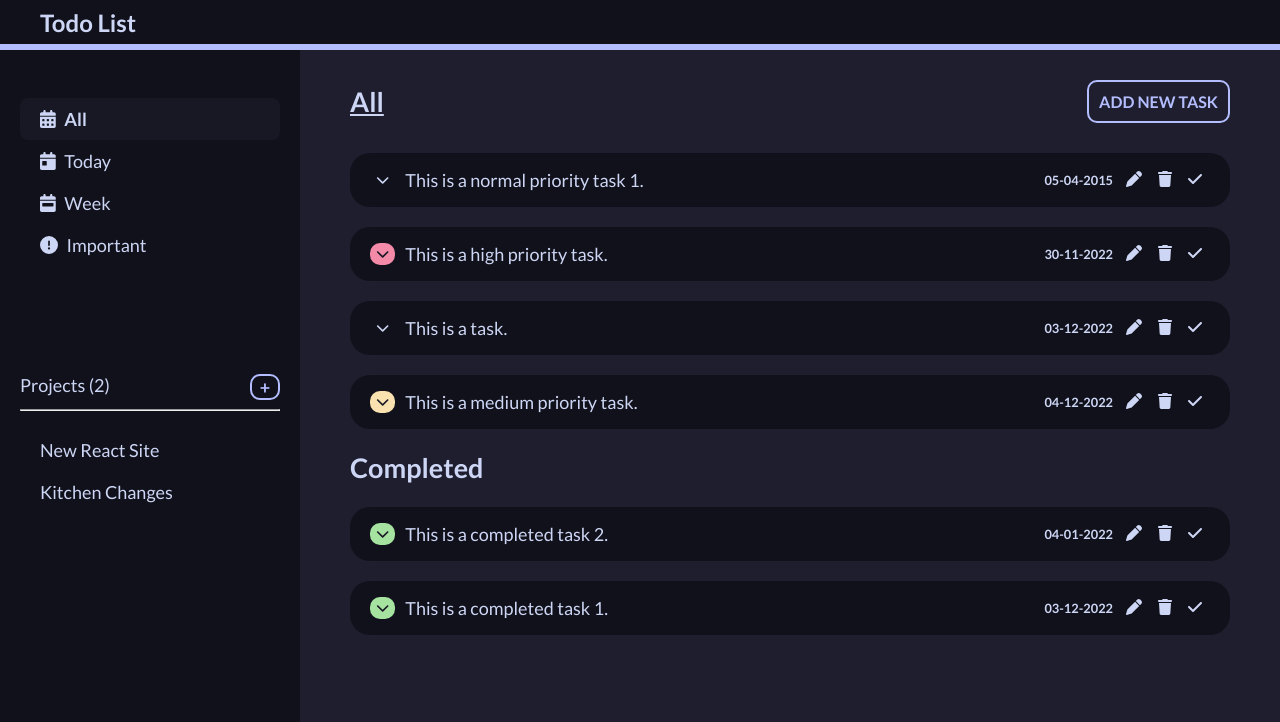
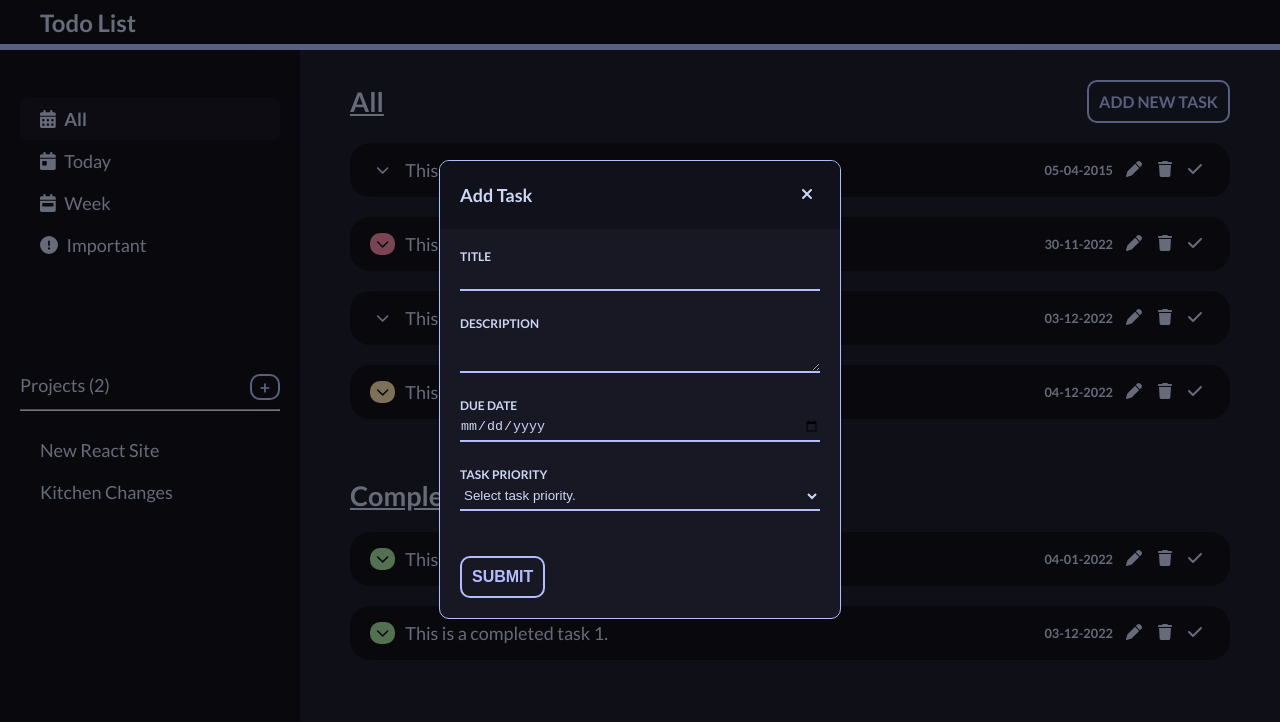
Before and after one commit to Tolgon/todo, a website built with webpack: page dist/index.html in a window 1280 px wide. Both pictures are taken after a click on the element "ADD NEW TASK". Shown: the top 722 px of the page. Built offline with nearby package versions, Linux system fonts and the light colour scheme.

Commit message:
Project name is now retrieved from a seperate projects data table.

```diff
--- a/src/modules/data.js
+++ b/src/modules/data.js
@@ -1,15 +1,23 @@
-import { compareAsc, format, isThisWeek, isToday, parseISO } from "date-fns";
+import { compareAsc, format, isThisWeek, isToday } from "date-fns";
 import { createTasksDOM, currentFilter } from "./ui.js";
-import { tasksDB } from './fake_db.js';
+import { projectsDB, tasksDB } from './fake_db.js';
 
 let tasks = null;
 let tasksFiltered = [];
+
+let projects = [];
 
 // Future logic to fetch external data here
 function getTasks() {
   let tasksFetched = tasksDB;
 
   return tasksFetched;
+}
+
+function getProjects() {
+  let projectsFetched = projectsDB;
+
+  return projectsFetched;
 }
 
 function filterTasks(filter) {
@@ -36,12 +44,14 @@ function filterTasks(filter) {
   return tasksFiltered;
 }
 
-function formatTaskDates(arr) {
-  const dateArray = [];
-  for(let i = 0; i < arr.length; i++) {
-    dateArray.push(format(arr[i].date, 'dd-MM-yyyy'));
-  }
-  return dateArray;
+function formatTasks(arr) {
+  projects = getProjects();
+
+  return arr.map((task) => {
+    task.date = format(task.date, 'dd-MM-yyyy');
+    const newObj = projectsDB.find(o => o.id === task.project);
+    return {...task, project: newObj.title };
+  })
 }
 
 function findTaskDBIndex(index) {
@@ -75,4 +85,4 @@ function deleteTask(index) {
   createTasksDOM(currentFilter);
 }
 
-export { filterTasks, formatTaskDates, completeTaskToggle, createTask, deleteTask }
+export { filterTasks, formatTasks, completeTaskToggle, createTask, deleteTask }
--- a/src/modules/fake_db.js
+++ b/src/modules/fake_db.js
@@ -8,7 +8,7 @@ export let tasksDB = [
     date: new Date(2022, 11, 3),
     description: "Lorem ipsum dolor sit amet, qui minim labore adipisicing minim sint cillum sint consectetur cupidatat.",
     priority: "normal",
-    projects: [ "New React Page", "Kitchen Renovations" ],
+    project: 2,
     completed: false
   },
   {
@@ -17,7 +17,7 @@ export let tasksDB = [
     date: new Date(2022, 10, 30),
     description: "Lorem ipsum dolor sit amet, qui minim labore adipisicing minim sint cillum sint consectetur cupidatat.",
     priority: "high",
-    projects: [ "New React Page", "Kitchen Renovations" ],
+    project: 1,
     completed: false
   },
   {
@@ -26,7 +26,7 @@ export let tasksDB = [
     date: new Date(2022, 11, 4),
     description: "Lorem ipsum dolor sit amet, qui minim labore adipisicing minim sint cillum sint consectetur cupidatat.",
     priority: "medium",
-    projects: [ "New React Page", "Kitchen Renovations" ],
+    project: 2,
     completed: false
   },
   {
@@ -35,7 +35,7 @@ export let tasksDB = [
     date: new Date(2022, 11, 3),
     description: "Lorem ipsum dolor sit amet, qui minim labore adipisicing minim sint cillum sint consectetur cupidatat.",
     priority: "normal",
-    projects: [ "New React Page", "Kitchen Renovations" ],
+    project: 1,
     completed: true
   },
   {
@@ -44,7 +44,7 @@ export let tasksDB = [
     date: new Date(2015, 3, 5),
     description: "Lorem ipsum dolor sit amet, qui minim labore adipisicing minim sint cillum sint consectetur cupidatat.",
     priority: "normal",
-    projects: [ "New React Page", "Kitchen Renovations" ],
+    project: 1,
     completed: false
   },
   {
@@ -53,7 +53,18 @@ export let tasksDB = [
     date: new Date(2022, 0, 4),
     description: "Lorem ipsum dolor sit amet, qui minim labore adipisicing minim sint cillum sint consectetur cupidatat.",
     priority: "normal",
-    projects: [ "New React Page", "Kitchen Renovations" ],
+    project: 1,
     completed: true
   },
 ];
+
+export let projectsDB = [
+  {
+    id: 1,
+    title: "New React Project",
+  },
+  {
+    id: 2,
+    title: "Kitchen Renovations",
+  },
+];
--- a/src/modules/ui.js
+++ b/src/modules/ui.js
@@ -1,4 +1,4 @@
-import { completeTaskToggle, deleteTask, filterTasks, formatTaskDates } from './data.js';
+import { completeTaskToggle, deleteTask, formatTasks, filterTasks } from './data.js';
 
 import '@fortawesome/fontawesome-free/js/fontawesome'
 import '@fortawesome/fontawesome-free/js/solid'
@@ -6,8 +6,20 @@ import '@fortawesome/fontawesome-free/js/solid'
 
 let currentFilter = null;
 
+function toggleModal(toggle) {
+  const modalWrapper = document.getElementsByClassName("modal-wrapper");
+
+  if(toggle) {
+    modalWrapper[0].style.display = "flex";
+  } else {
+    modalWrapper[0].style.display = "none";
+  }
+}
+
 function initiateButtons() {
   const navButtons = document.querySelectorAll(".nav-button");
+  const taskAddButton = document.getElementById("task-add");
+  const modalCloseButton = document.getElementById("modal-close");
   const taskView = document.querySelectorAll(".task");
   const deleteButtons = document.querySelectorAll(".fa-delete");
   const completeButtons = document.querySelectorAll(".fa-complete");
@@ -19,6 +31,14 @@ function initiateButtons() {
       currentFilter = button.dataset.filter;
       createTasksDOM(currentFilter);
     })
+  })
+
+  taskAddButton.addEventListener("click", () => {
+    toggleModal(true);
+  })
+
+  modalCloseButton.addEventListener("click", () => {
+    toggleModal(false);
   })
 
   taskView.forEach(task => {
@@ -91,7 +111,7 @@ function createTasksDOM(filter) {
   taskCompletedContainer.innerHTML = "";
 
   let tasks = filterTasks(filter);
-  let dateArray = formatTaskDates(tasks);
+  tasks = formatTasks(tasks);
   let incompleteCount = 0;
 
   for(let i = 0; i < tasks.length; i++) {
@@ -130,7 +150,7 @@ ${tasks[i].title}
 </p>
 </div>
 <div class="task-controls">
-<span class="date">${dateArray[i]}</span>
+<span class="date">${tasks[i].date}</span>
 <button class="fa-edit"><i class="fa-solid fa-pen"></i></button>
 <button class="fa-delete"><i class="fa-solid fa-trash"></i></button>
 <button class="fa-complete"><i class="fa-solid fa-check"></i></button>
@@ -147,13 +167,13 @@ ${tasks[i].description}
 <div class="task-bubble">
 <h4 class="task-bubble-header">Due Date:</h4>
 <p class="task-bubble-text">
-${dateArray[i]}
+${tasks[i].date}
 </p>
 </div>
 <div class="task-bubble">
-<h4 class="task-bubble-header">Projects:</h4>
+<h4 class="task-bubble-header">Project:</h4>
 <p class="task-bubble-text">
-${tasks[i].projects}
+${tasks[i].project}
 </p>
 </div>
 </div>
--- a/src/style.css
+++ b/src/style.css
@@ -156,14 +156,18 @@ main {
   justify-content: space-between;
   align-items: center;
 
-  margin-bottom: 30px;
+  margin-bottom: 20px;
 }
 
-#task-header h2 {
+main h2 {
   vertical-align: center;
   text-decoration: underline;
   text-transform: capitalize;
   margin: 0;
+}
+
+#completed-title {
+  margin: 60px 0 20px 0;
 }
 
 #task-add {
@@ -332,6 +336,138 @@ footer {
   background-color: var(--mantle);
 }
 
+/* Task Modal */
+.modal-wrapper {
+  background-color: rgba(0, 0, 0, 0.5);
+
+  position: fixed;
+  top: 0;
+  left: 0;
+  z-index: 1;
+  height: 100%;
+  width: 100%;
+
+  display: none;
+  justify-content: center;
+  align-items: start;
+
+  padding-top: 20vh;
+}
+
+#task-modal {
+  background-color: var(--mantle);
+  min-width: 400px;
+
+  border: 1px solid var(--lavender);
+  border-radius: 10px;
+
+  overflow: auto;
+}
+
+.modal-header {
+  background-color: var(--crust);
+
+  display: flex;
+  justify-content: space-between;
+  align-items: center;
+
+  padding: 20px;
+}
+
+.modal-header h4 {
+  margin: 0;
+}
+
+.modal-header button {
+  font-size: 1rem;
+  color: var(--text);
+
+  background: none;
+  border: none;
+
+  cursor: pointer;
+
+  margin: 0;
+  padding: 0;
+}
+
+.modal-header svg {
+  padding: 5px 7px;
+}
+
+.modal-header svg:hover {
+  color: var(--crust);
+  background-color: var(--text);
+  border-radius: 15px;
+}
+
+/* Modal form  */
+.modal-form {
+  padding: 20px;
+
+}
+
+#form {
+  display: flex;
+  flex-direction: column;
+  gap: 25px;
+}
+
+.input {
+  display: flex;
+  flex-flow: column wrap;
+}
+
+.input label {
+  font-size: 0.75rem;
+  font-weight: 700;
+  text-transform: uppercase;
+  padding: 0;
+}
+
+.input > input, .input > textarea, .input > select {
+  /* background-color: var(--mantle); */
+  background: none;
+
+  padding: 5px 0 5px 0;
+
+  border: 2px solid var(--lavender);
+  border-top: none;
+  border-left: none;
+  border-right: none;
+
+  color: var(--subtext);
+}
+
+.input > input:focus, .input > textarea:focus, .input > select:focus {
+  border-bottom: 2px solid var(--mauve);
+  outline: none;
+}
+
+.form-bottom {
+  margin-top: 20px;
+}
+
+#submit {
+  background: none;
+  color: var(--lavender);
+  font-size: 1rem;
+  font-weight: 700;
+  text-align: center;
+  text-transform: uppercase;
+  border: 2px solid var(--lavender);
+  border-radius: 10px;
+  cursor: pointer;
+
+  padding: 10px 10px;
+}
+
+#submit:hover {
+  color: var(--mauve);
+  border: 2px solid var(--mauve);
+}
+
+/* Grid setup */
 .wrapper {
   display: grid;
   grid-template-columns: 300px 3fr;
@@ -341,7 +477,6 @@ footer {
     "sidebar main"
     "footer footer";
   height: 100vh;
-
 }
 
 @media (max-width: 500px) {
```
Also changed, not shown: dist/index.html, 1 other file.
